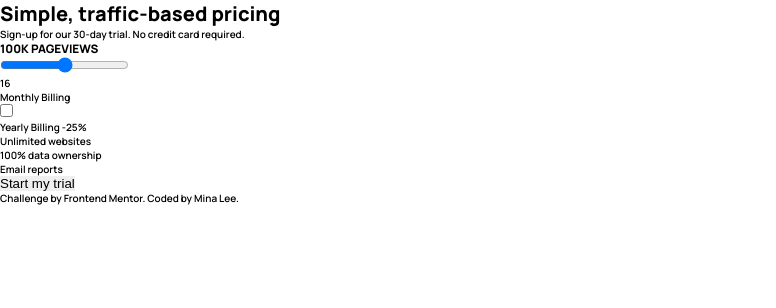
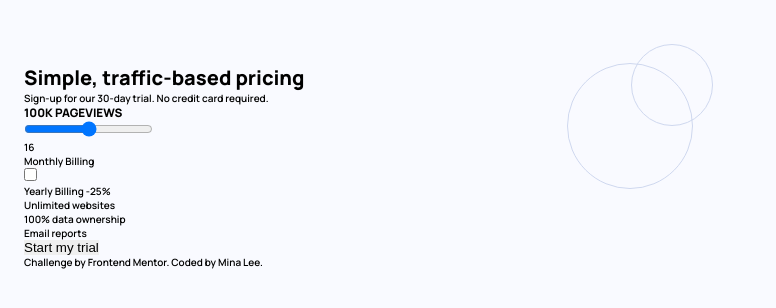
Before and after one commit to idminalee/interactive-pricing-component, a plain HTML site: page index.html in a window 1280 px wide. Shown: the whole page, without its empty margins (0-776 px from the left). Drawn offline with Linux system fonts and the light colour scheme.

Commit message:
Style background

```diff
--- a/index.html
+++ b/index.html
@@ -19,7 +19,13 @@
     <div class="heading-primary">
       <h1>Simple, traffic-based pricing</h1>
       <p>Sign-up for our 30-day trial. No credit card required.</p>
+      <img
+        src="./images/pattern-circles.svg"
+        class="circle-pattern "
+        aria-hidden="true"
+      />
     </div>
+
     <div class="pricing-card">
       <h3 id="views">100K PAGEVIEWS</h3>
       <div class="slider-container">
--- a/style.css
+++ b/style.css
@@ -50,6 +50,20 @@ html {
 }
 
 body {
+  padding: 6.4rem 2.4rem;
   font-family: 'Manrope', sans-serif;
   font-weight: 400;
+  background-color: #f9faff;
 }
+
+.heading-primary {
+  position: relative;
+}
+
+.circle-pattern {
+  position: absolute;
+  top: -2rem;
+  left: 50%;
+  transform: translateX(-50%);
+  z-index: -10;
+}
```
